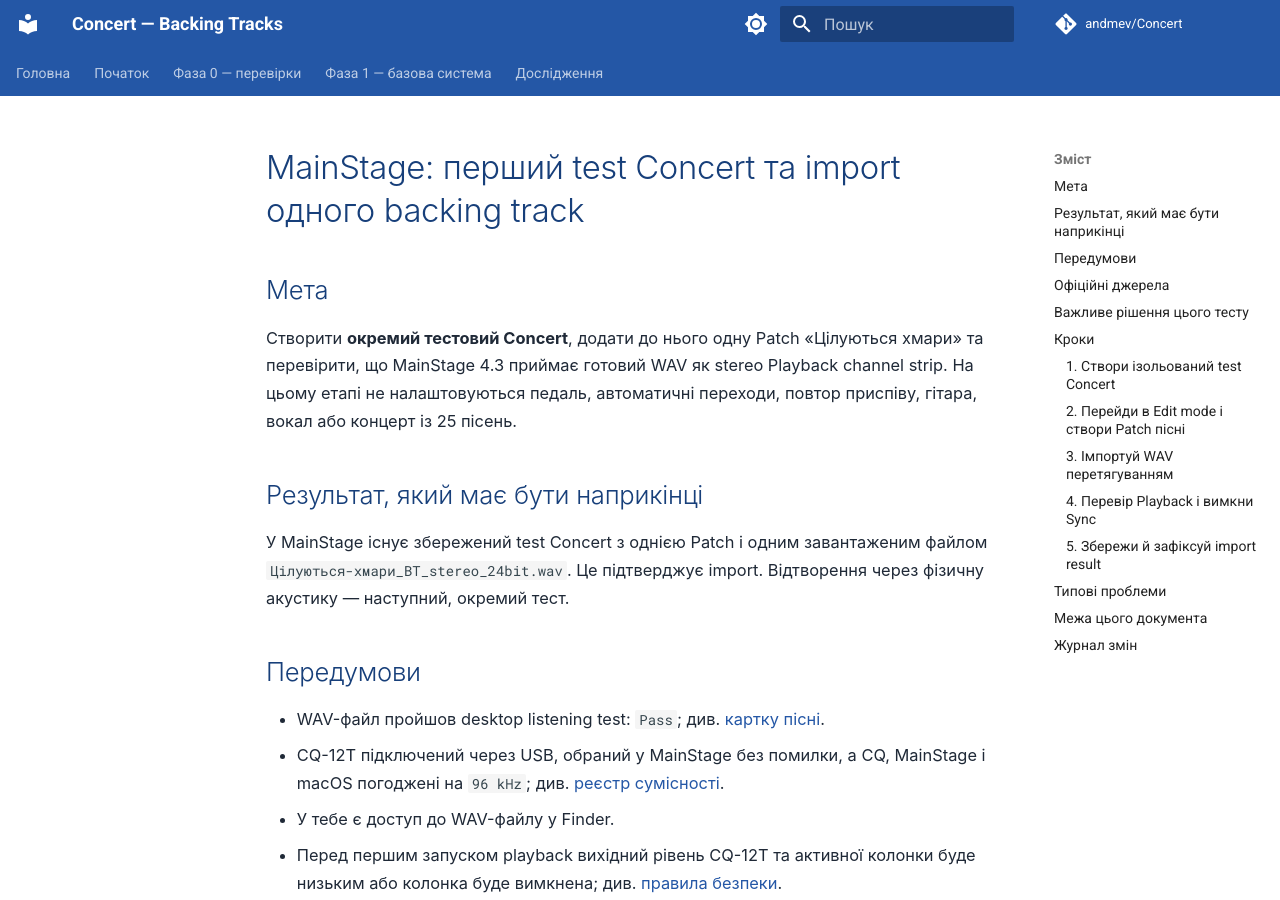
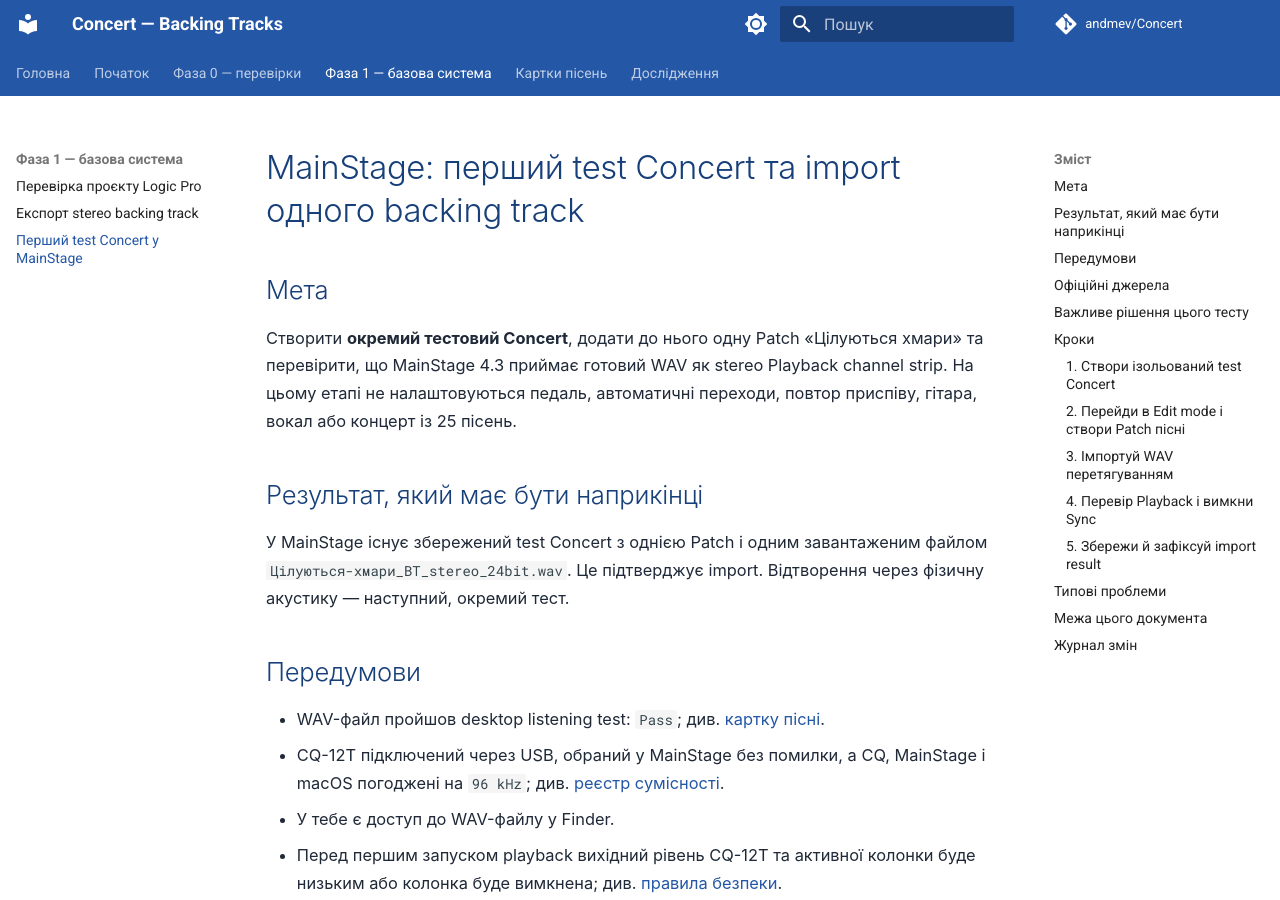
Before and after one commit to andmev/Concert, an MkDocs documentation site: the page built from docs/13-mainstage-concert-foundation.md, in a window 1280 px wide and 900 px high. Built offline with MkDocs 1.6.1 and Material for MkDocs 9.7.7, drawn with Linux system fonts in a browser that asks for light colours; comment, search, counter and statistics services are not loaded.

Commit message:
Expose new documentation in site navigation

```diff
--- a/mkdocs.yml
+++ b/mkdocs.yml
@@ -76,5 +76,8 @@ nav:
   - Фаза 1 — базова система:
       - Перевірка проєкту Logic Pro: 10-logic-preflight.md
       - Експорт stereo backing track: 11-logic-export-stereo-backing-track.md
+      - Перший test Concert у MainStage: 13-mainstage-concert-foundation.md
+  - Картки пісень:
+      - Цілуються хмари: song-records/01-tsiluyutsia-khmary.md
   - Дослідження:
       - Журнал досліджень: 99-research-log.md
```
Also changed, not shown: docs/index.md (+4 -0 lines).
